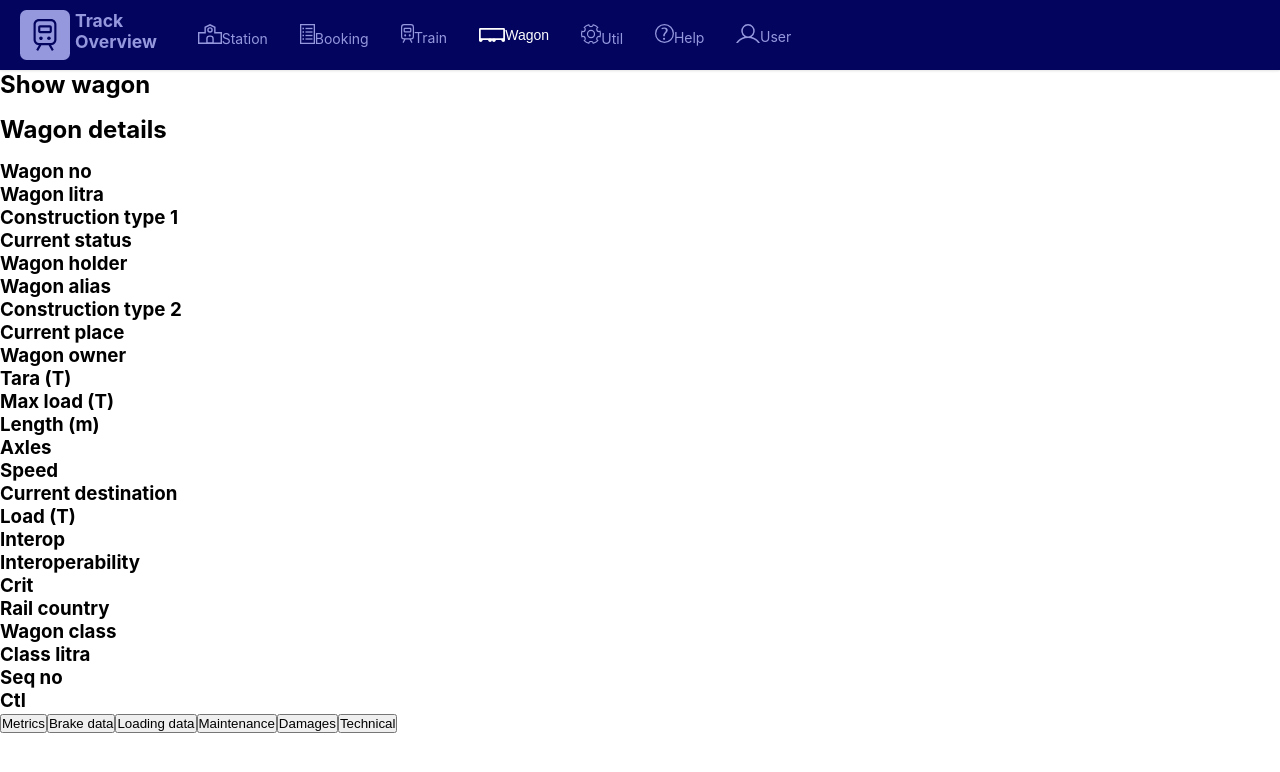
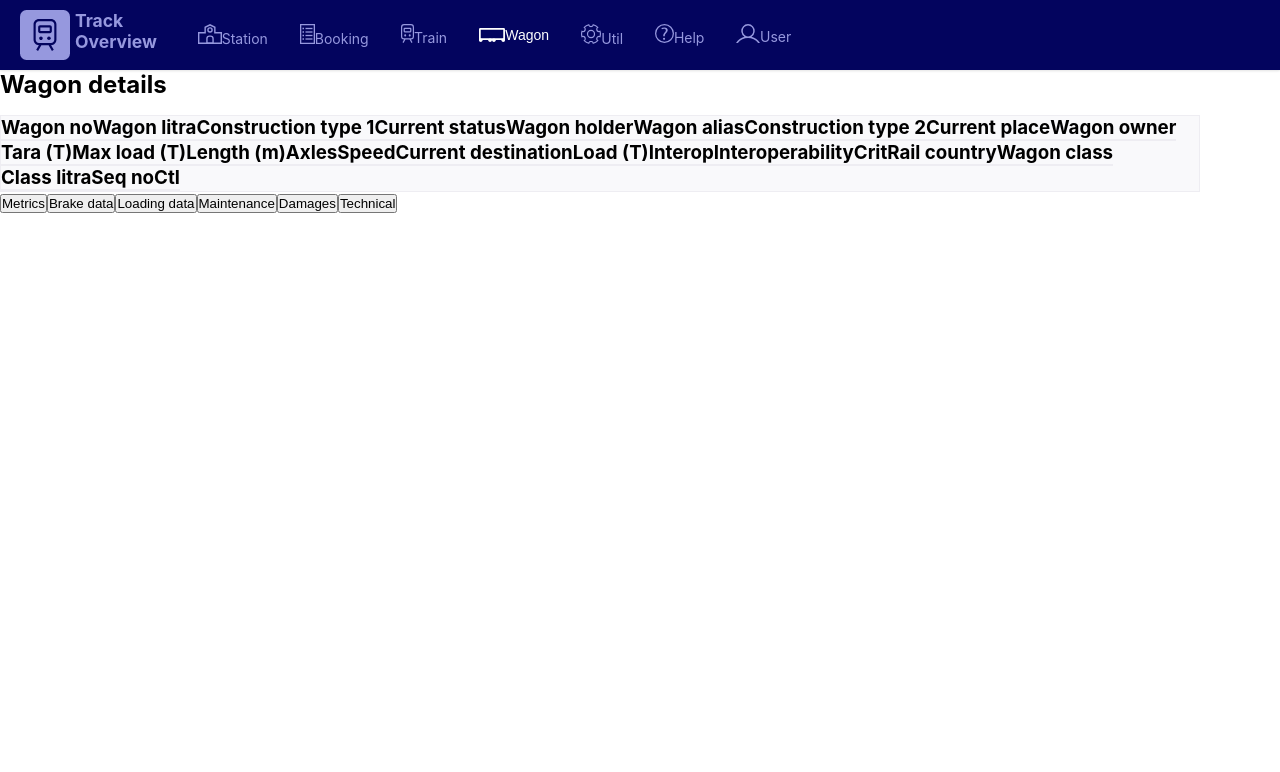
Before and after one commit to MultimedieGunvor/track-overview, a React (Create React App) app: page /show-wagon in a window 1280 px wide. Shown: the top 772 px of the page. Built offline with nearby package versions, Linux system fonts and the light colour scheme.

Commit message:
styling wagon details

```diff
--- a/src/App.css
+++ b/src/App.css
@@ -304,3 +304,19 @@ td>.wagon-info {
 .wagons > .critical {
   background-color: var(--critical);
 }
+
+/* Styling for ShowWagon */
+
+.wgn-container {
+  max-width: 1200px;
+}
+.wgn-info-box {
+  display: flex;
+  flex-wrap: wrap;
+  background-color: var(--xtraLightGrey);
+  border: 1px solid var(--lightGrey);
+}
+.detail-item > p {
+  background-color: white;
+  border: 1px solid var(--lightGrey);
+}
--- a/src/components/WagonDetails.jsx
+++ b/src/components/WagonDetails.jsx
@@ -38,7 +38,7 @@ export default function WagonDetails({place}) {
     // --- Write a function to determine the wagon's alias based on its litra
 
     return (
-        <div>
+        <div className="wgn-container">
             <h2>Wagon details</h2>
             <div className="wgn-info-box">
                 <div className="detail-item">
--- a/src/pages/ShowWagon.js
+++ b/src/pages/ShowWagon.js
@@ -17,7 +17,7 @@ const ShowWagon = () => {
 
     return (
         <>
-            <h2>Show wagon</h2>
+            {/* <h2>Show wagon</h2> */}
             {/* Noget med if !state, så vis addwagon?? */}
             <WagonDetails place={Place}/>
         </>
```
